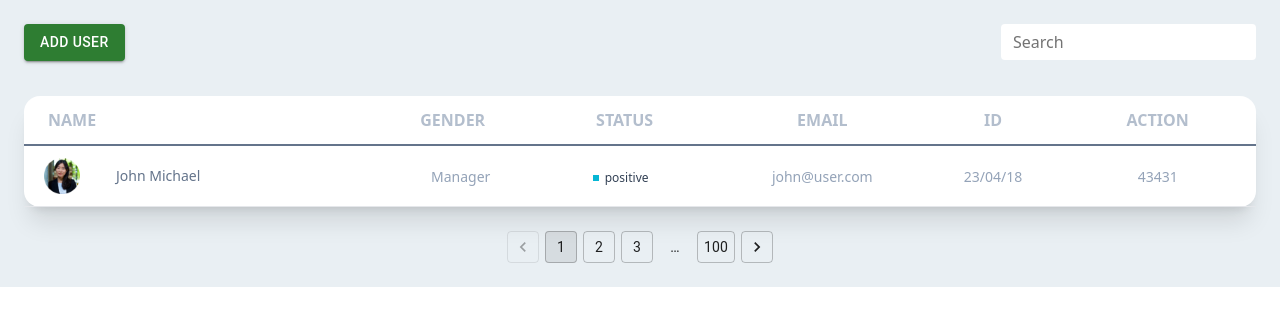
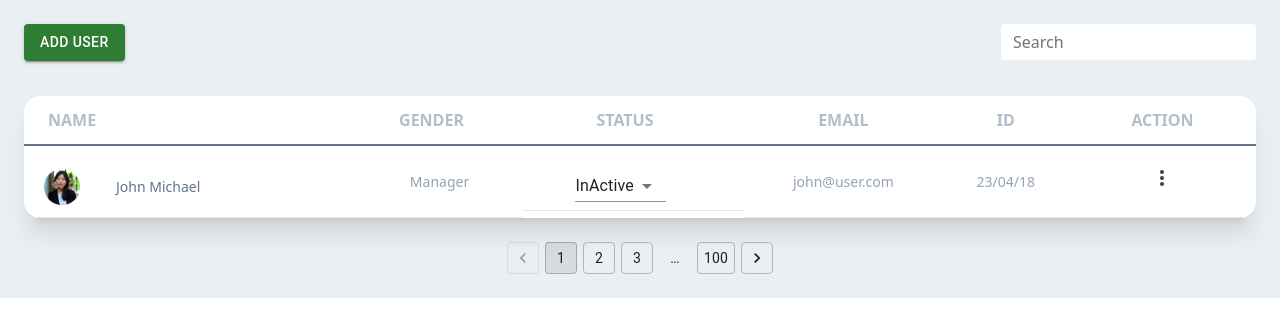
Before and after one commit to nazimameer/userManagement, a React (Vite) app in the folder Client/: page / in a window 1280 px wide. Shown: the top 336 px of the page. Built offline with nearby package versions, Linux system fonts and the light colour scheme.

Commit message:
List UI completed

```diff
--- a/Client/src/App.jsx
+++ b/Client/src/App.jsx
@@ -1,11 +1,12 @@
 import { BrowserRouter, Routes, Route} from 'react-router-dom'
-import { ListUsers } from './pages'
+import { ListUsers, AddUser } from './pages'
 const App = () => {
   return (
     <BrowserRouter>
         <Routes>
 
           <Route path='/' element={ <ListUsers/> }/>
+          <Route path='/adduser' element={ <AddUser/> }/>
         </Routes>
     </BrowserRouter>
   );
--- a/Client/src/pages/ListUsers.jsx
+++ b/Client/src/pages/ListUsers.jsx
@@ -1,14 +1,25 @@
 /* eslint-disable react/no-unknown-property */
 import { people } from "../assets";
-import { Pagination, Button } from "@mui/material";
+import { useEffect, useState } from "react";
+import {
+  Pagination,
+  Button,
+  FormControl,
+  NativeSelect,
+  InputLabel,
+} from "@mui/material";
 const ListUsers = () => {
+  const [dropdown, setDropdown] = useState(false);
+  useEffect(() => {
+  console.log(dropdown)
+  }, [dropdown]);
   return (
     <div className="w-full p-6 mx-auto bg-[#e9eff3] ">
       <div className="flex justify-between  w-full">
         <div>
-        <Button variant="contained" color="success">
-  Add User
-</Button>
+          <Button variant="contained" color="success">
+            Add User
+          </Button>
         </div>
         <div className="relative mb-3 rounded" data-te-input-wrapper-init>
           <input
@@ -24,7 +35,6 @@ const ListUsers = () => {
             Search
           </label>
         </div>
-
       </div>
 
       {/* table */}
@@ -48,7 +58,7 @@ const ListUsers = () => {
                       Email
                     </th>
                     <th className="px-6 py-3 font-bold text-center uppercase align-middle bg-transparent border-b border-gray-200 border-solid shadow-none text-xxs tracking-none whitespace-nowrap text-slate-400 opacity-70   ">
-                    id
+                      id
                     </th>
                     <th className="px-6 py-3 font-bold text-center uppercase align-middle bg-transparent border-b border-gray-200 border-solid shadow-none text-xxs tracking-none whitespace-nowrap text-slate-400 opacity-70   ">
                       action
@@ -56,7 +66,7 @@ const ListUsers = () => {
                   </tr>
                 </thead>
                 <tbody className="border-t-2 border-current border-solid w-full">
-                  <tr className="w-full">
+                  <tr className="w-full relative">
                     <td className="p-2 bg-transparent flex  border-b whitespace-nowrap ">
                       <div className="flex gap-2 px-3 py-1">
                         <div>
@@ -78,11 +88,25 @@ const ListUsers = () => {
                         Manager
                       </p>
                     </td>
-                    <td className="p-2 align-middle text-center bg-transparent border-b whitespace-nowrap ">
-                      <span className="py-2.2 rounded-1.8 text-sm mr-6 inline-block whitespace-nowrap bg-transparent px-0 text-center align-baseline font-normal leading-none text-white">
-                        <i className="rounded-circle mr-1.5 inline-block h-1.5 w-1.5 bg-cyan-500 align-middle"></i>
-                        <span className="text-xs leading-tight text-slate-700 ">
-                          positive
+                    <td className="p-2 align-middle flex justify-center items-center top-0 bg-transparent border-b whitespace-nowrap ">
+                      <span className="py-2.2 rounded-1.8  text-sm mr-6 inline-block whitespace-nowrap bg-transparent px-0 text-center align-baseline font-normal leading-none text-white">
+                        <span className="text-xs leading-tight text-slate-700 flex justify-center items-center">
+                          <FormControl fullWidth>
+                            <InputLabel
+                              variant="standard"
+                              htmlFor="uncontrolled-native"
+                            ></InputLabel>
+                            <NativeSelect
+                              defaultValue={"InActive"}
+                              inputProps={{
+                                name: "status",
+                                id: "uncontrolled-native",
+                              }}
+                            >
+                              <option value={"Active"}>Active</option>
+                              <option value={"InActive"}>InActive</option>
+                            </NativeSelect>
+                          </FormControl>
                         </span>
                       </span>
                     </td>
@@ -96,14 +120,52 @@ const ListUsers = () => {
                         23/04/18
                       </span>
                     </td>
-                    <td className="p-2 text-center align-middle bg-transparent border-b whitespace-nowrap ">
+                    <td className="p-2 text-center align-middle bg-transparent border-b whitespace-nowrap " >
+
+
                       <span className="text-sm leading-normal text-slate-400 ">
-                        43431
+                        <div
+                          x-data="{ isOpen: true }"
+                          className="relative inline-block "
+                        >
+                          <button
+                          type="button"
+                           onClick={()=>{
+                            setDropdown(!dropdown)
+                            console.log(dropdown);
+                           }}
+                            className="relative z-10 block p-2 text-gray-700 bg-white border border-transparent rounded-md  focus:border-blue-500 focus:ring-opacity-40 dark:focus:ring-opacity-40 focus:ring-blue-300 dark:focus:ring-blue-400 focus:ring  focus:outline-none"
+                          >
+                            <svg
+                              xmlns="http://www.w3.org/2000/svg"
+                              className="w-5 h-5"
+                              viewBox="0 0 20 20"
+                              fill="currentColor"
+                            >
+                              <path d="M10 6a2 2 0 110-4 2 2 0 010 4zM10 12a2 2 0 110-4 2 2 0 010 4zM10 18a2 2 0 110-4 2 2 0 010 4z" />
+                            </svg>
+                          </button>
+                        </div>
                       </span>
                     </td>
+
                   </tr>
-
                 </tbody>
+                {dropdown ? (
+                      <div className="absolute right-0 z-20 w-48 py-2 mt-2 origin-top-right bg-white rounded-md shadow-xl ">
+                        <div className="block px-4 py-3 text-sm text-gray-600 capitalize transition-colors duration-300 transform cursor-pointer hover:bg-gray-100 dark:hover:bg-gray-700 dark:hover:text-white">
+                          View
+                        </div>
+                        <div className="block px-4 py-3 text-sm text-gray-600 capitalize transition-colors duration-300 transform cursor-pointer hover:bg-gray-100 dark:hover:bg-gray-700 dark:hover:text-white">
+                          Edit
+                        </div>
+                        <div className="block px-4 py-3 text-sm text-gray-600 capitalize transition-colors duration-300 transform cursor-pointer hover:bg-gray-100 dark:hover:bg-gray-700 dark:hover:text-white">
+                          Delete
+                        </div>
+                      </div>
+                    ) : (
+                      ""
+                    )}
               </table>
               <div
                 className="ps__rail-x"
@@ -132,7 +194,13 @@ const ListUsers = () => {
 
       <div className="w-full flex justify-center items-center">
         <div className="">
-          <Pagination count={100} variant="outlined" shape="rounded" siblingCount={0}  boundaryCount={1}/>
+          <Pagination
+            count={100}
+            variant="outlined"
+            shape="rounded"
+            siblingCount={0}
+            boundaryCount={1}
+          />
         </div>
       </div>
     </div>
```
Also changed, not shown: Client/src/pages/index.js (+4 -4 lines).
